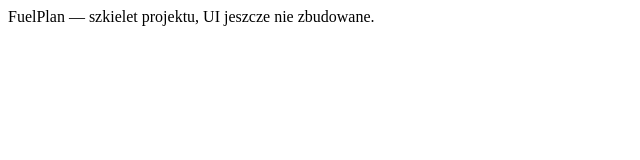
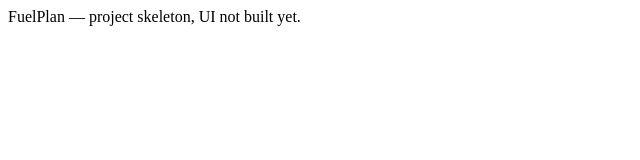
Before and after one commit to dzieciol-kamil/carb-planner, a React (Vite) app: page / in a window 1280 px wide. Shown: the top 160 px of the page, without its empty margins (0-640 px from the left). Built offline with nearby package versions, Linux system fonts and the light colour scheme.

Commit message:
Add README, MIT license, English-only placeholder text
Repo just went public, so it needs a real README and a license.

```diff
--- a/package.json
+++ b/package.json
@@ -2,6 +2,7 @@
   "name": "fuelplan",
   "private": true,
   "version": "0.0.1",
+  "license": "MIT",
   "type": "module",
   "scripts": {
     "dev": "vite",
--- a/src/App.tsx
+++ b/src/App.tsx
@@ -1,5 +1,5 @@
 function App() {
-  return <div>FuelPlan — szkielet projektu, UI jeszcze nie zbudowane.</div>;
+  return <div>FuelPlan — project skeleton, UI not built yet.</div>;
 }
 
 export default App;
```
Also changed, not shown: 2 other files (tests, documents, lock files or other folders).
